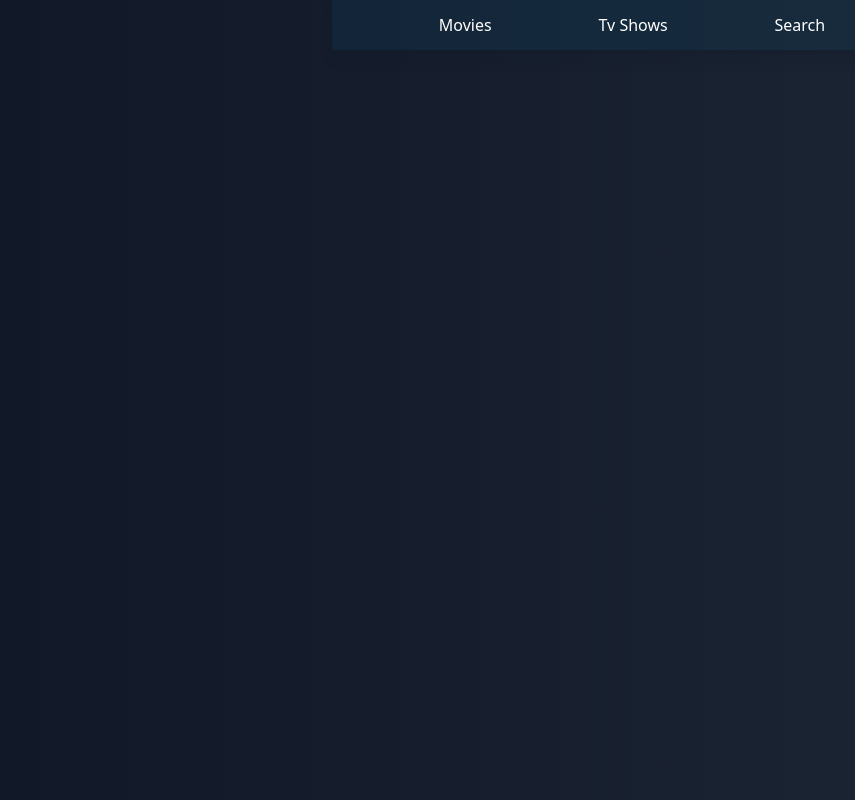
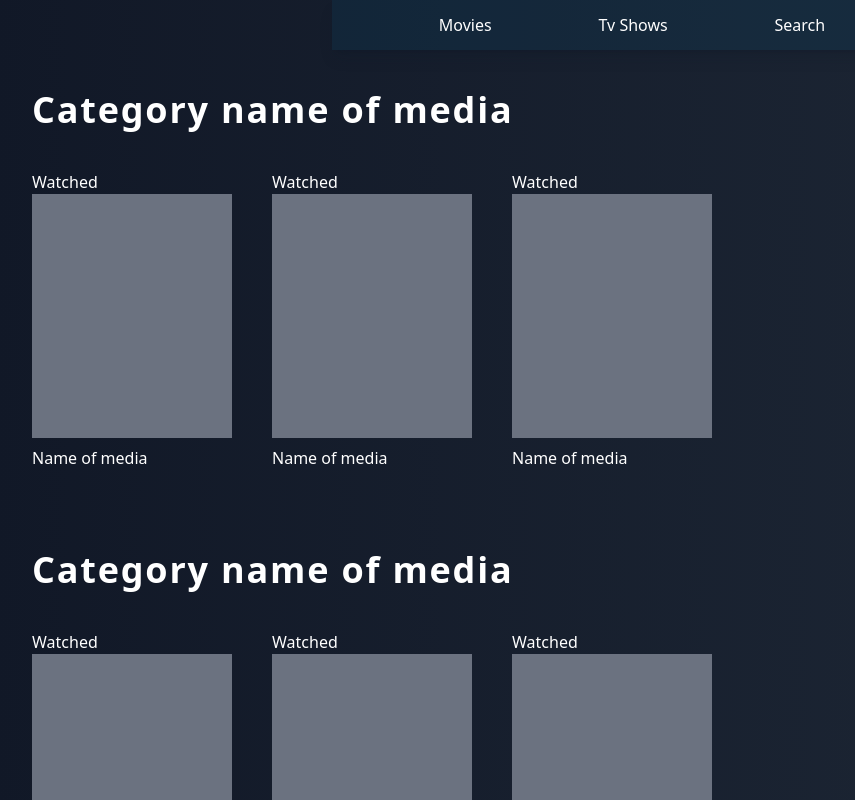
Before and after one commit to Wickus/specs, a Next.js app: page / in a window 1280 px wide. Shown: the whole page, without its empty margins (8-863 px from the left). Built offline with nearby package versions, Linux system fonts and the light colour scheme.

Commit message:
Added the category UI and Media display UI (#8)

```diff
--- a/components/actionbar/index.tsx
+++ b/components/actionbar/index.tsx
@@ -3,7 +3,7 @@ import { actions } from "./actions";
 const ActionBar = () => {
     const actionList = { ...actions } as { [key: string]: { request: string; icon: string } };
     return (
-        <div className="flex items-center justify-center max-w-[600px] h-[50px] bg-sky-900/20 mx-auto shadow-lg shadow-gray-900/20">
+        <div className="flex items-center justify-center max-w-[600px] h-[50px] bg-sky-900/20 mx-auto shadow-lg shadow-gray-900/20 sticky top-0">
             <ul className="w-full flex items-center justify-evenly text-white">
                 {Object.keys(actionList).map((action: string, index) => {
                     return <li role="button" key={index}>{action}</li>;
--- /dev/null
+++ b/components/categories/category.tsx
@@ -0,0 +1,24 @@
+const Category = () => {
+	return <section className="p-10 text-white">
+		<h2 className="text-4xl font-bold tracking-wider">Category name of media</h2>
+		<ul className="flex items-center justify-start mt-10">
+			<li className="w-[200px] h-[300px] flex flex-col items-start justify-start mr-10">
+				<button>Watched</button>
+				<div className="w-full h-[250px] bg-gray-500"></div>
+				<p className="mt-2">Name of media</p>
+			</li>
+			<li className="w-[200px] h-[300px] flex flex-col items-start justify-start mr-10">
+				<button>Watched</button>
+				<div className="w-full h-[250px] bg-gray-500"></div>
+				<p className="mt-2">Name of media</p>
+			</li>
+			<li className="w-[200px] h-[300px] flex flex-col items-start justify-start mr-10">
+				<button>Watched</button>
+				<div className="w-full h-[250px] bg-gray-500"></div>
+				<p className="mt-2">Name of media</p>
+			</li>
+		</ul>
+	</section>
+}
+
+export default Category
--- /dev/null
+++ b/components/categories/index.tsx
@@ -0,0 +1,11 @@
+import Category from "./category"
+
+const Categories = () => {
+	return <div>
+		<Category/>
+		<Category/>
+		<Category/>
+	</div>
+}
+
+export default Categories
--- a/pages/index.tsx
+++ b/pages/index.tsx
@@ -1,10 +1,12 @@
 import ActionBar from '@/components/actionbar'
+import Categories from '@/components/categories'
 import type { NextPage } from 'next'
 
 const Home: NextPage = () => {
   return (
-    <div className='bg-gradient-to-r from-gray-900 bg-gray-800 w-full h-full'>
+    <div className='bg-gradient-to-r from-gray-900 bg-gray-800 w-full h-full max-h-full overflow-y-auto'>
       <ActionBar/>
+	  <Categories/>
     </div>
   )
 }
```
